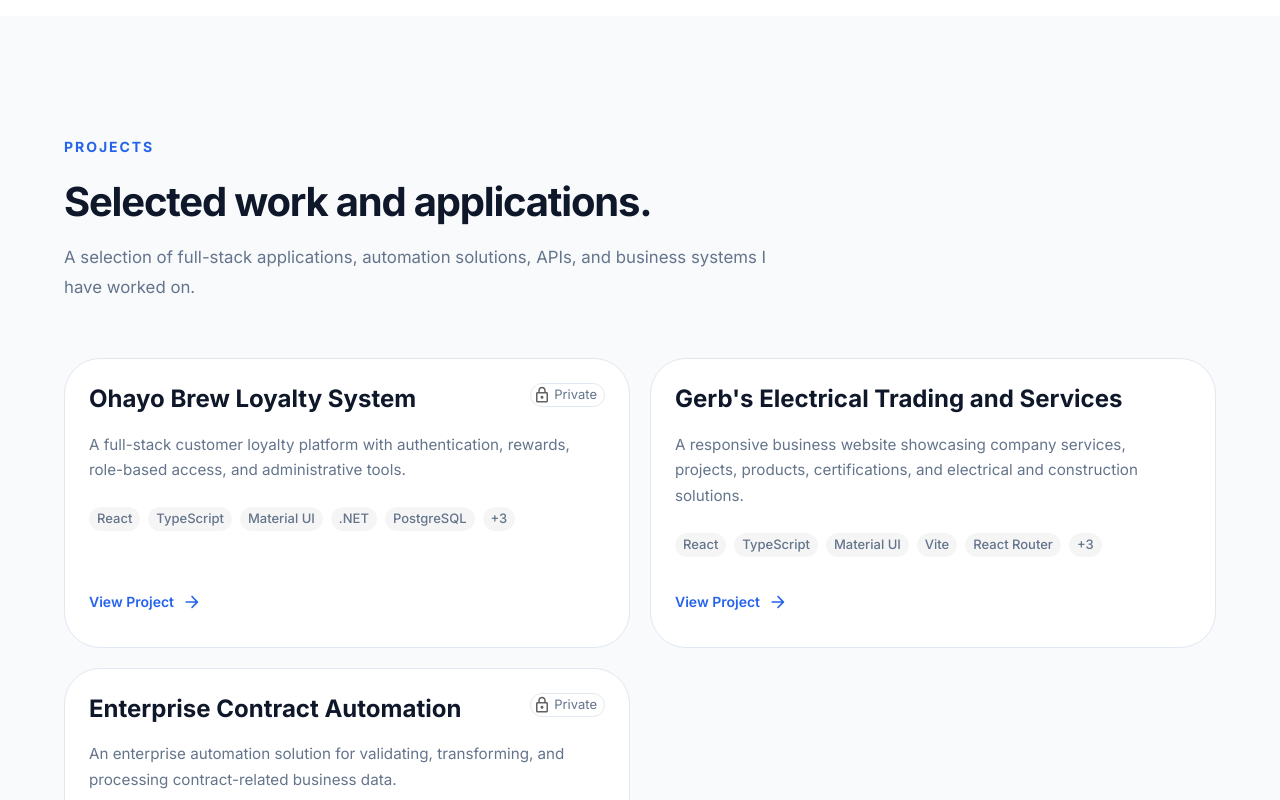
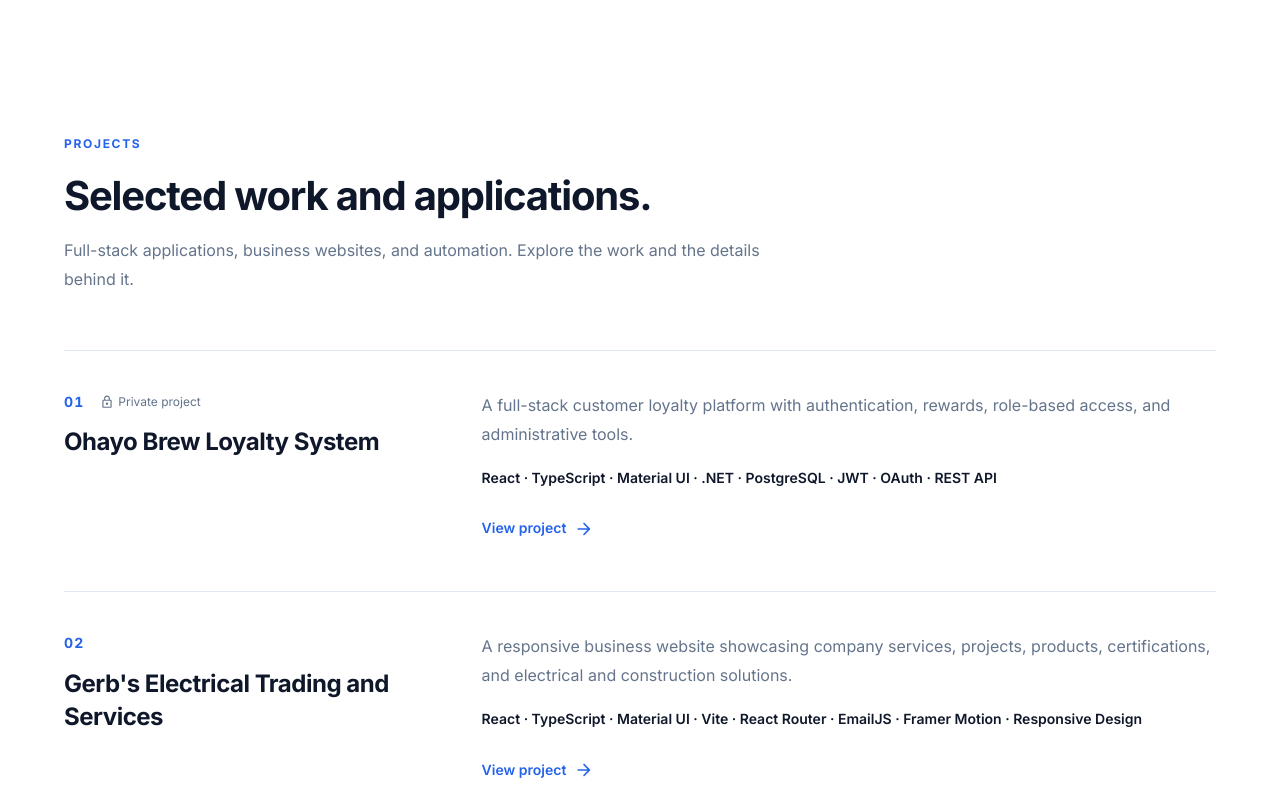
Before and after one commit to mickolapuz/My-Portfolio, a React app: page / in a window 1280 px wide. Shown: the part 2300-3100 px from the top of the page. Built offline with nearby package versions, Linux system fonts and the light colour scheme; the HTML template or start-up script is replaced by a standard one.

Commit message:
feat: replace project cards with numbered project rows

```diff
--- a/src/sections/ProjectsSection.tsx
+++ b/src/sections/ProjectsSection.tsx
@@ -1,6 +1,7 @@
 import { useState } from "react";
-import { Box, Container, Typography } from "@mui/material";
-import ProjectCard from "../components/projects/ProjectCard";
+import ArrowForwardRoundedIcon from "@mui/icons-material/ArrowForwardRounded";
+import LockOutlinedIcon from "@mui/icons-material/LockOutlined";
+import { Box, Button, Container, Typography } from "@mui/material";
 import ProjectDialog from "../components/projects/ProjectDialog";
 import projects from "../data/projects";
 import type { Project } from "../types/project";
@@ -8,36 +9,16 @@
 const ProjectsSection = () => {
   const [selectedProject, setSelectedProject] = useState<Project | null>(null);
 
-  const handleOpenProject = (project: Project) => {
-    setSelectedProject(project);
-  };
-
-  const handleCloseProject = () => {
-    setSelectedProject(null);
-  };
-
   return (
     <>
       <Box
         component="section"
         id="projects"
-        sx={{
-          py: {
-            xs: 10,
-            md: 14,
-          },
-        }}
+        aria-labelledby="projects-title"
+        sx={{ py: { xs: 10, md: 14 }, bgcolor: "background.paper" }}
       >
         <Container maxWidth="lg">
-          <Box
-            sx={{
-              mb: {
-                xs: 5,
-                md: 7,
-              },
-              maxWidth: 720,
-            }}
-          >
+          <Box sx={{ mb: { xs: 5, md: 7 }, maxWidth: 720 }}>
             <Typography
               variant="overline"
               sx={{
@@ -45,69 +26,106 @@
                 mb: 1.5,
                 color: "primary.main",
                 fontWeight: 700,
-                fontSize: {
-                  xs: "0.8rem",
-                  md: "0.875rem",
-                },
                 letterSpacing: "0.14em",
               }}
             >
               PROJECTS
             </Typography>
-
             <Typography
               component="h2"
+              id="projects-title"
               variant="h2"
-              sx={{
-                mb: 2,
-                color: "text.primary",
-                letterSpacing: "-0.03em",
-              }}
+              sx={{ mb: 2, letterSpacing: "-0.03em" }}
             >
               Selected work and applications.
             </Typography>
-
-            <Typography
-              variant="body1"
-              sx={{
-                color: "text.secondary",
-                fontSize: {
-                  xs: "1rem",
-                  md: "1.05rem",
-                },
-                lineHeight: 1.8,
-              }}
-            >
-              A selection of full-stack applications, automation solutions,
-              APIs, and business systems I have worked on.
+            <Typography sx={{ color: "text.secondary", lineHeight: 1.8 }}>
+              Full-stack applications, business websites, and automation.
+              Explore the work and the details behind it.
             </Typography>
           </Box>
 
-          <Box
-            sx={{
-              display: "grid",
-              gridTemplateColumns: {
-                xs: "1fr",
-                md: "repeat(2, 1fr)",
-              },
-              gap: 2.5,
-            }}
-          >
-            {projects.map((project) => (
-              <ProjectCard
+          <Box component="ol" sx={{ m: 0, p: 0, listStyle: "none" }}>
+            {projects.map((project, index) => (
+              <Box
+                component="li"
                 key={project.id}
-                project={project}
-                onViewProject={handleOpenProject}
-              />
+                sx={{
+                  py: { xs: 3.5, md: 5 },
+                  borderTop: "1px solid",
+                  borderColor: "divider",
+                  "&:last-child": { borderBottom: "1px solid", borderColor: "divider" },
+                }}
+              >
+                <Box
+                  component="article"
+                  aria-labelledby={`project-title-${project.id}`}
+                  sx={{
+                    display: "grid",
+                    gridTemplateColumns: { xs: "minmax(0, 1fr)", md: "minmax(0, 0.65fr) minmax(0, 1.35fr)" },
+                    gap: { xs: 2.5, md: 8 },
+                  }}
+                >
+                  <Box sx={{ minWidth: 0 }}>
+                    <Box sx={{ display: "flex", alignItems: "center", gap: 2, mb: 1.5 }}>
+                      <Typography
+                        aria-hidden="true"
+                        variant="body2"
+                        sx={{ color: "primary.main", fontWeight: 700, fontVariantNumeric: "tabular-nums", letterSpacing: "0.08em" }}
+                      >
+                        {String(index + 1).padStart(2, "0")}
+                      </Typography>
+                      {project.isPrivate && (
+                        <Box sx={{ display: "flex", alignItems: "center", gap: 0.5, color: "text.secondary" }}>
+                          <LockOutlinedIcon sx={{ fontSize: 14 }} />
+                          <Typography variant="caption">Private project</Typography>
+                        </Box>
+                      )}
+                    </Box>
+                    <Typography
+                      component="h3"
+                      id={`project-title-${project.id}`}
+                      variant="h5"
+                      sx={{ fontWeight: 700, lineHeight: 1.4, letterSpacing: "-0.02em", overflowWrap: "anywhere" }}
+                    >
+                      {project.title}
+                    </Typography>
+                  </Box>
+
+                  <Box sx={{ minWidth: 0 }}>
+                    <Typography sx={{ color: "text.secondary", lineHeight: 1.8, mb: 2 }}>
+                      {project.shortDescription}
+                    </Typography>
+                    <Typography variant="body2" sx={{ fontWeight: 600, lineHeight: 1.9, mb: 2 }}>
+                      {project.technologies.join(" · ")}
+                    </Typography>
+                    <Button
+                      onClick={() => setSelectedProject(project)}
+                      aria-label={`View project: ${project.title}`}
+                      aria-haspopup="dialog"
+                      endIcon={<ArrowForwardRoundedIcon />}
+                      sx={{
+                        px: 0,
+                        minHeight: 44,
+                        borderRadius: 0,
+                        borderBottom: "1px solid transparent",
+                        "&:hover": { bgcolor: "transparent", borderBottomColor: "primary.main" },
+                        "&:focus-visible": { outline: "2px solid", outlineColor: "primary.main", outlineOffset: 4 },
+                      }}
+                    >
+                      View project
+                    </Button>
+                  </Box>
+                </Box>
+              </Box>
             ))}
           </Box>
         </Container>
       </Box>
-
       <ProjectDialog
         project={selectedProject}
         open={Boolean(selectedProject)}
-        onClose={handleCloseProject}
+        onClose={() => setSelectedProject(null)}
       />
     </>
   );
```
